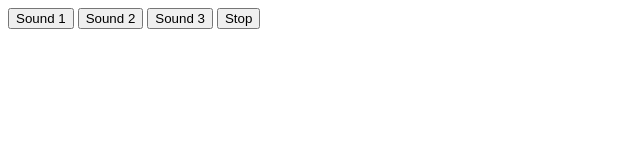
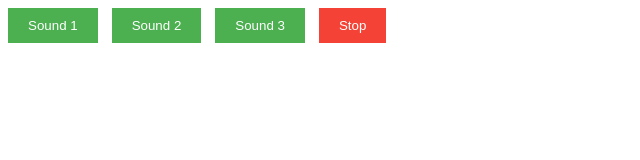
Before and after one commit to acciojob/Soundbar-ChhayaSengar, a website: page main.html in a window 1280 px wide. Shown: the whole page, without its empty margins (0-640 px from the left). Drawn offline with Linux system fonts and the light colour scheme.

Commit message:
created a submission

```diff
--- a/styles.css
+++ b/styles.css
@@ -1 +1,13 @@
 /*  your css code here. If applicable */
+.btn {
+  background-color: #4CAF50;
+  color: white;
+  padding: 10px 20px;
+  border: none;
+  cursor: pointer;
+  margin-right: 10px;
+}
+
+.stop {
+  background-color: #f44336;
+}
```
